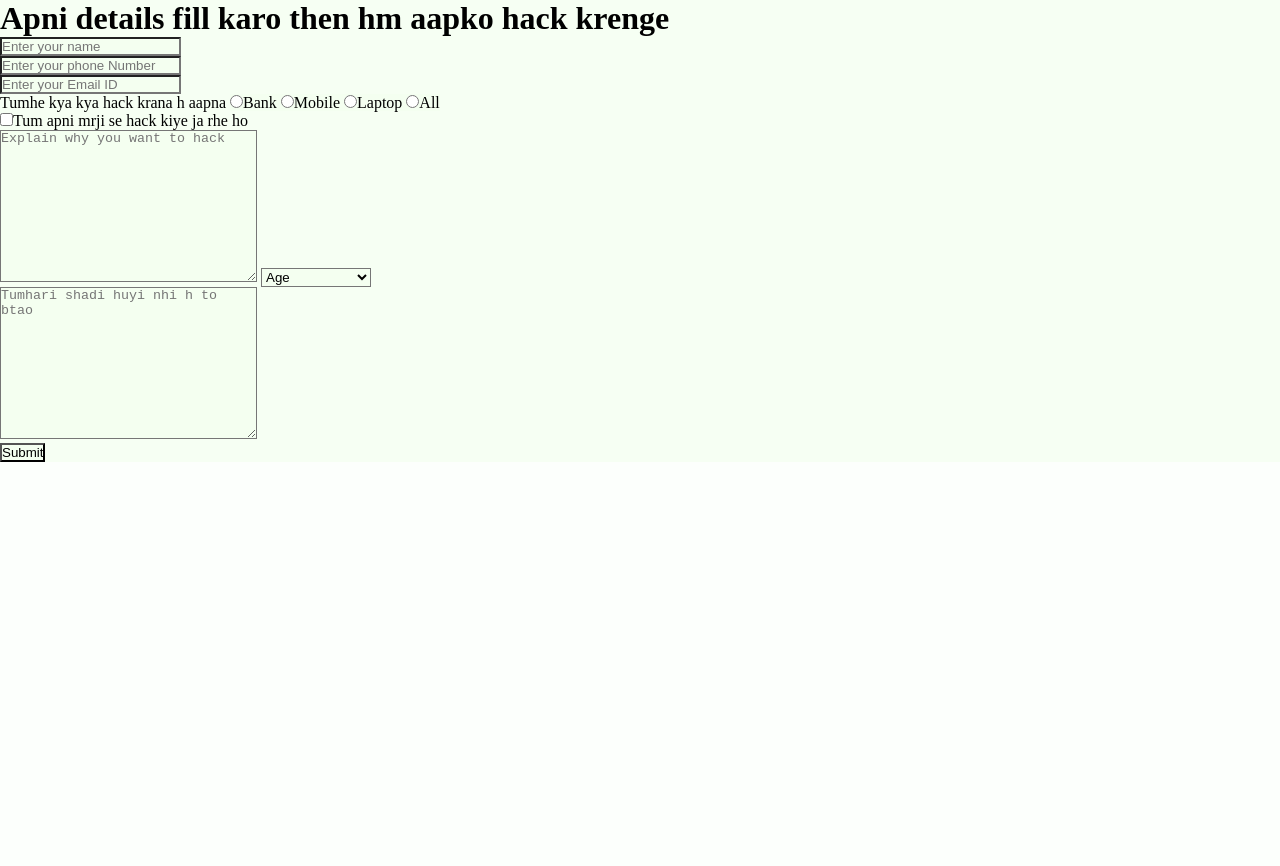
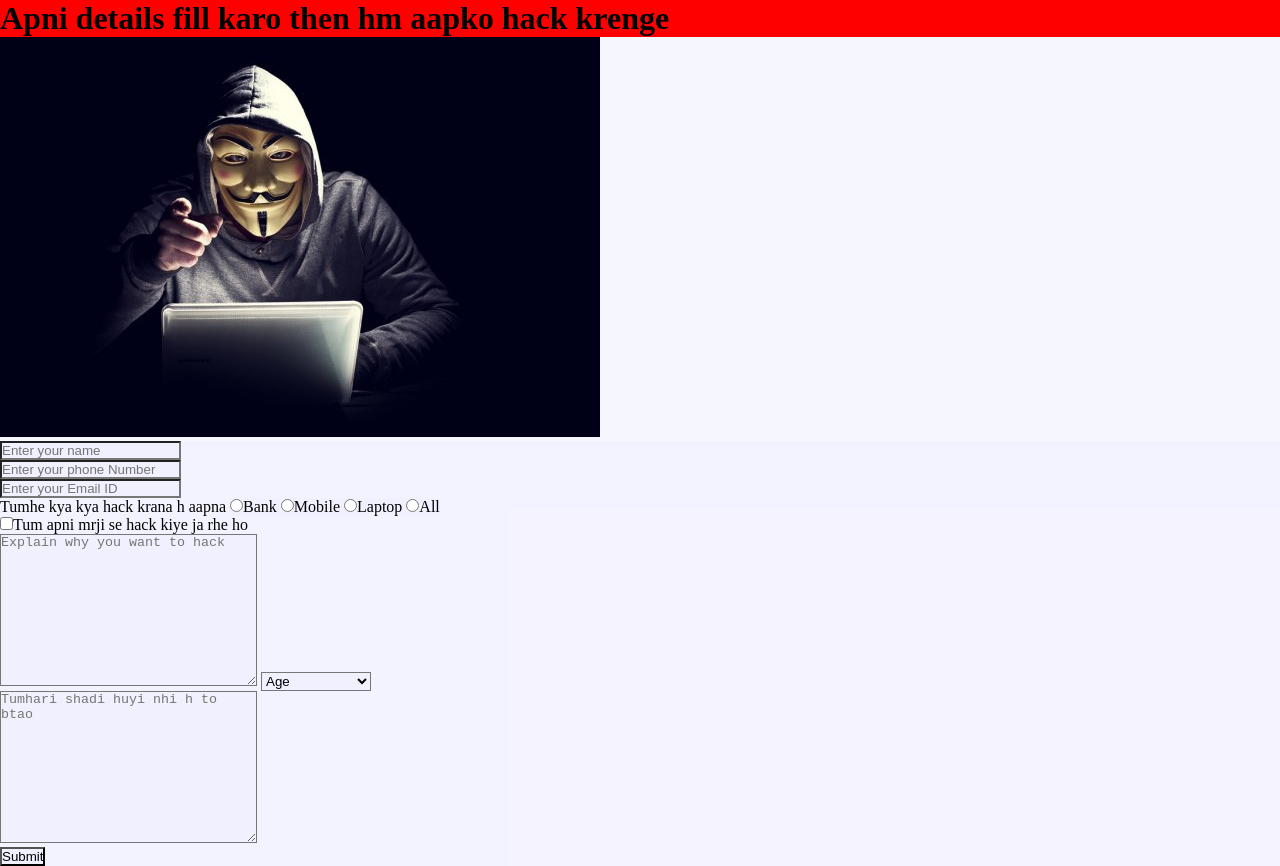
Before and after one commit to hacker2438/hackerBro, a plain HTML site: page index.html in a window 1280 px wide. Before the commit the page ends 800 px from the top, so only its background shows below. Drawn offline with Linux system fonts and the light colour scheme.

Commit message:
Add files via upload

```diff
--- a/index.html
+++ b/index.html
@@ -11,13 +11,14 @@
         *{
             margin: 0;
             padding: 0;
-            background-color: rgba(72, 255, 0, 0.013);
+            background-color: rgba(60, 0, 255, 0.013);
         }
     </style>
 </head>
 <body>
     <div>
-        <h1>Apni details fill karo then hm aapko hack krenge</h1>
+        <h1 style="background-color: red;" >Apni details fill karo then hm aapko hack krenge</h1>
+        <img src="phot.jpg" alt="Hacker Photo">
         <form action="form.php">
             <input type="text" placeholder="Enter your name">
             <br>
```
Also changed, not shown: phot.jpg (added).
